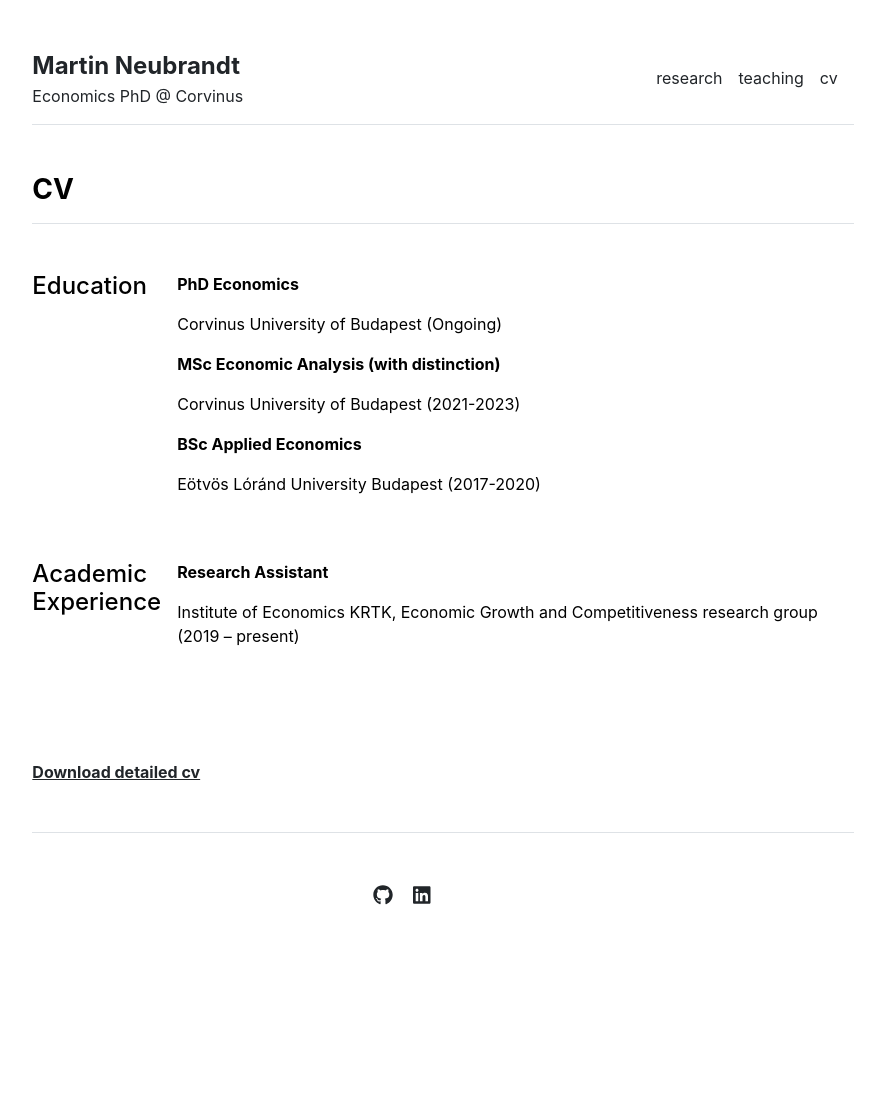
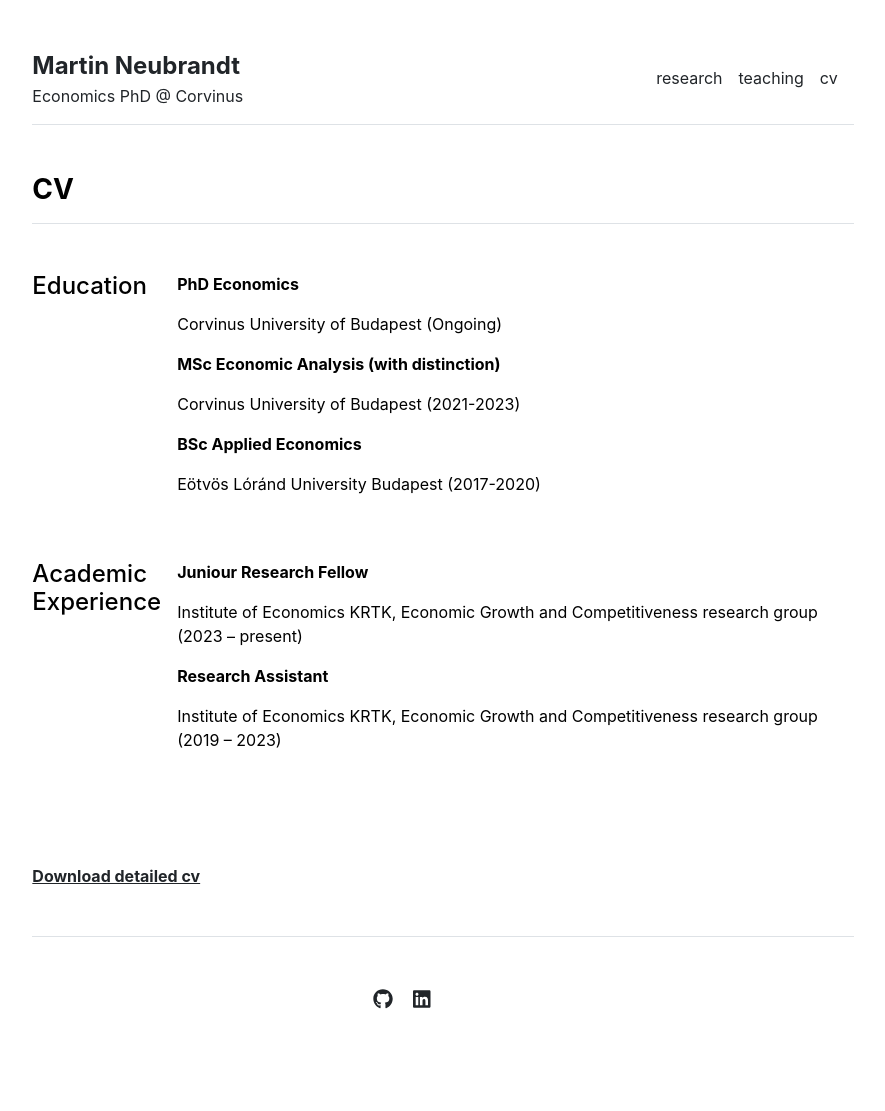
Before and after one commit to martinneubrandt/martinneubrandt.github.io, a Jekyll site: the page built from cv.md, in a window 1280 px wide. Shown: the whole page, without its empty margins (197-1082 px from the left). Built offline with Jekyll 4.4.1, drawn with Linux system fonts in a browser that asks for light colours; before the commit the page ends 1007 px from its top, so only the background shows below that.

Commit message:
Update academic experience

```diff
--- a/_data/cv/academic-experience.yml
+++ b/_data/cv/academic-experience.yml
@@ -1,2 +1,5 @@
+- title: 'Juniour Research Fellow'
+  description: 'Institute of Economics KRTK, Economic Growth and Competitiveness research group (2023 – present)'
+
 - title: 'Research Assistant'
-  description: 'Institute of Economics KRTK, Economic Growth and Competitiveness research group (2019 – present)'
+  description: 'Institute of Economics KRTK, Economic Growth and Competitiveness research group (2019 – 2023)'
```
